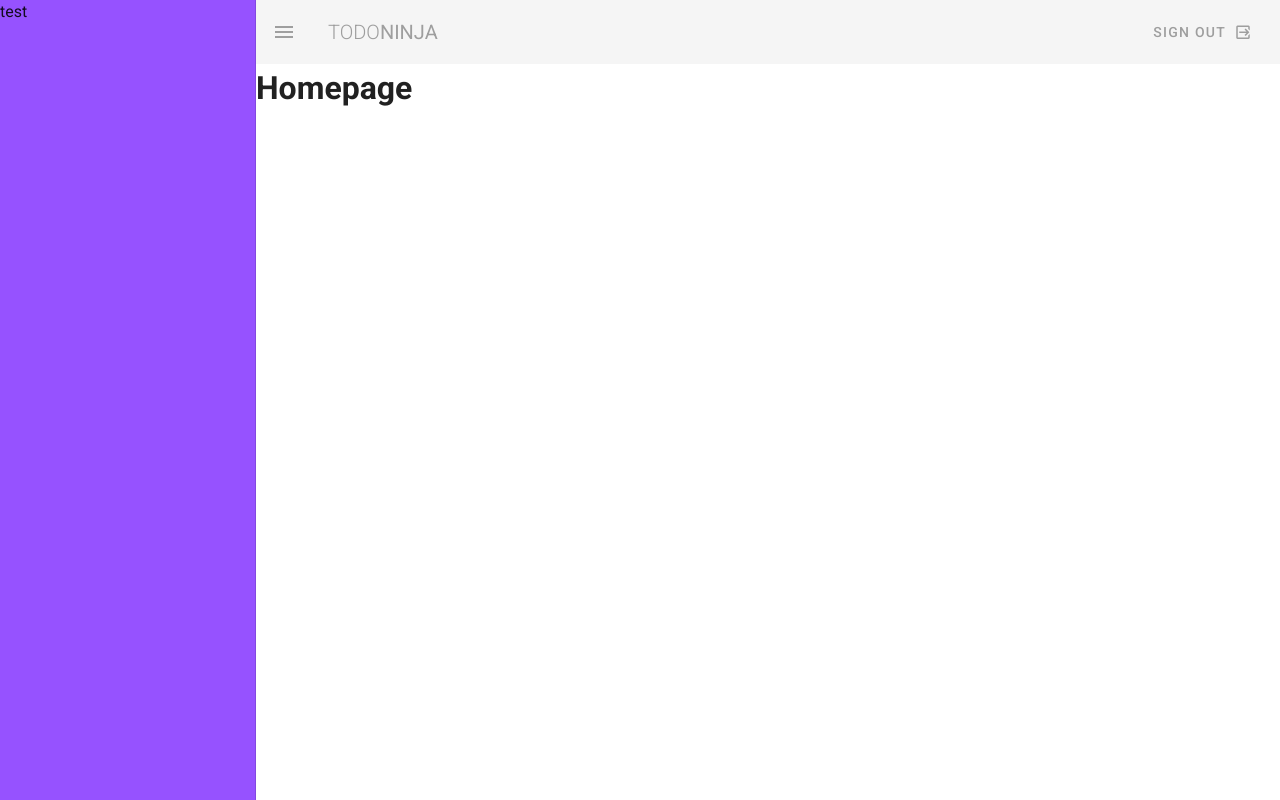
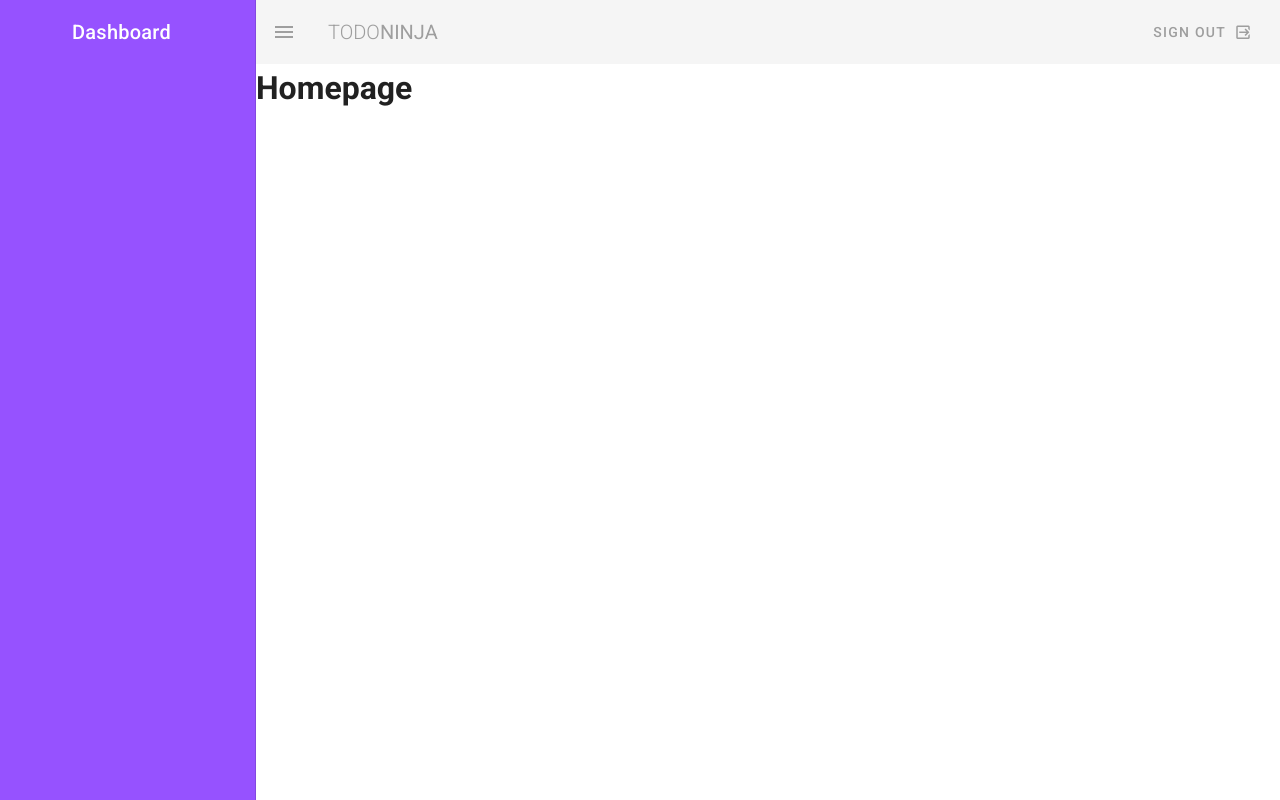
Before and after one commit to crhwebdev-courses/todo-ninja, a Vue app: page / in a window 1280 px wide. Both pictures are taken after a click on the button 28 px from the left and 32 px from the top of the page. Built offline with nearby package versions, Linux system fonts and the light colour scheme.

Commit message:
Create link for dashboard with an icon

```diff
--- a/src/components/Navbar.vue
+++ b/src/components/Navbar.vue
@@ -17,7 +17,18 @@
     </v-app-bar>
 
     <v-navigation-drawer app v-model="drawer" class="primary">
-      <p>test</p>
+      <v-list>
+        <v-list-item link>
+          <v-list-item-action>
+            <v-icon class="white--text">mdi-account-card-details</v-icon>
+          </v-list-item-action>
+          <v-list-item-content>
+            <v-list-item-title class="title white--text"
+              >Dashboard</v-list-item-title
+            >
+          </v-list-item-content>
+        </v-list-item>
+      </v-list>
     </v-navigation-drawer>
   </nav>
 </template>
```
